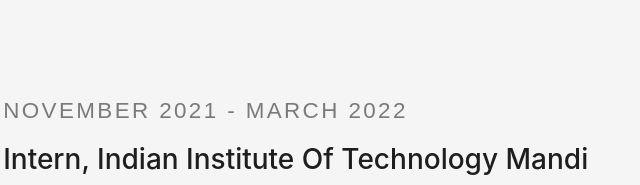
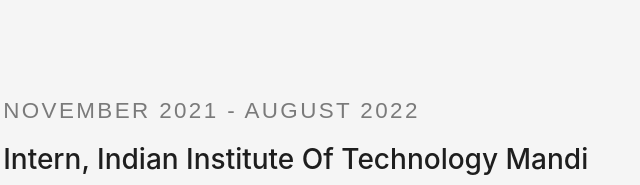
Before and after one commit to PremchandGat/Premchandgat.github.io, a plain HTML site: page index.html in a window 1280 px wide. Shown: the part 4300-4485 px from the top of the page, 176-816 px from the left. Drawn offline with Linux system fonts and the light colour scheme; files whose address does not match are found by name.

Commit message:
Small Fix

```diff
--- a/index.html
+++ b/index.html
@@ -463,7 +463,7 @@
                     <div class="timeline__block">
                         <div class="timeline__bullet"></div>
                         <div class="timeline__header">
-                            <p class="timeline__timeframe">November 2021 - March 2022</p>
+                            <p class="timeline__timeframe">November 2021 - August 2022</p>
                             <h3>Intern, Indian Institute Of Technology Mandi</h3>
                             <h5>Supervisor: Prof. Varun Dutt, Associate Professor, IIT Mandi</h5>
                         </div>
```
